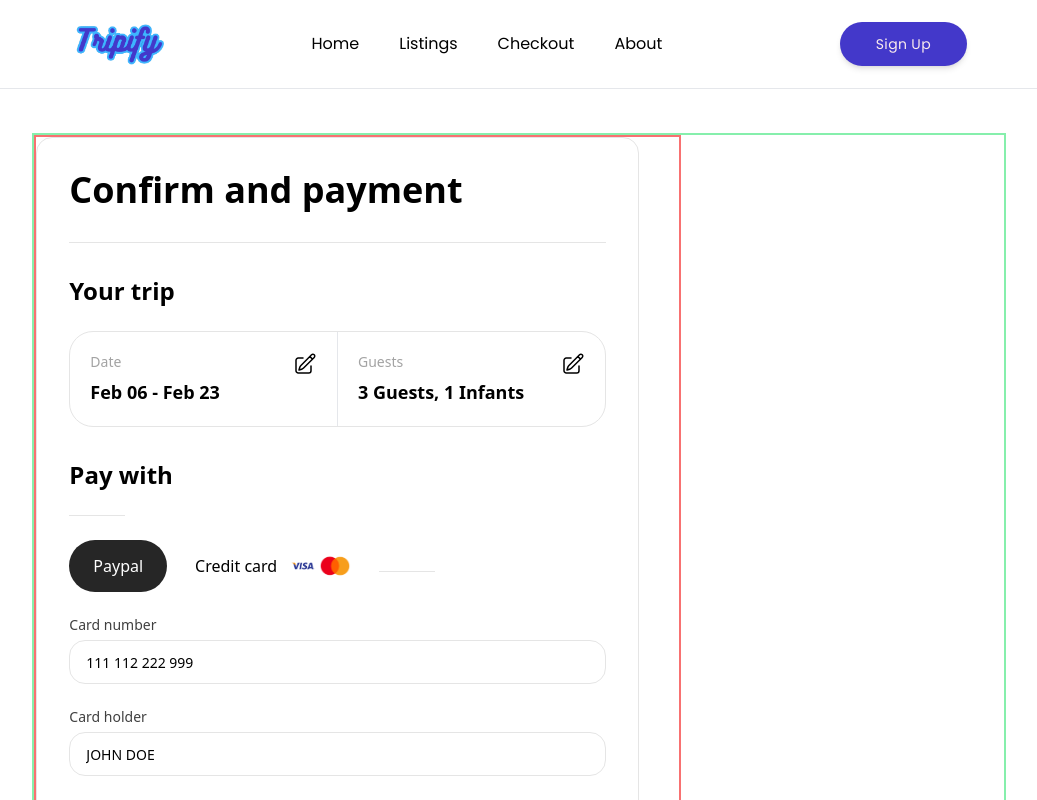
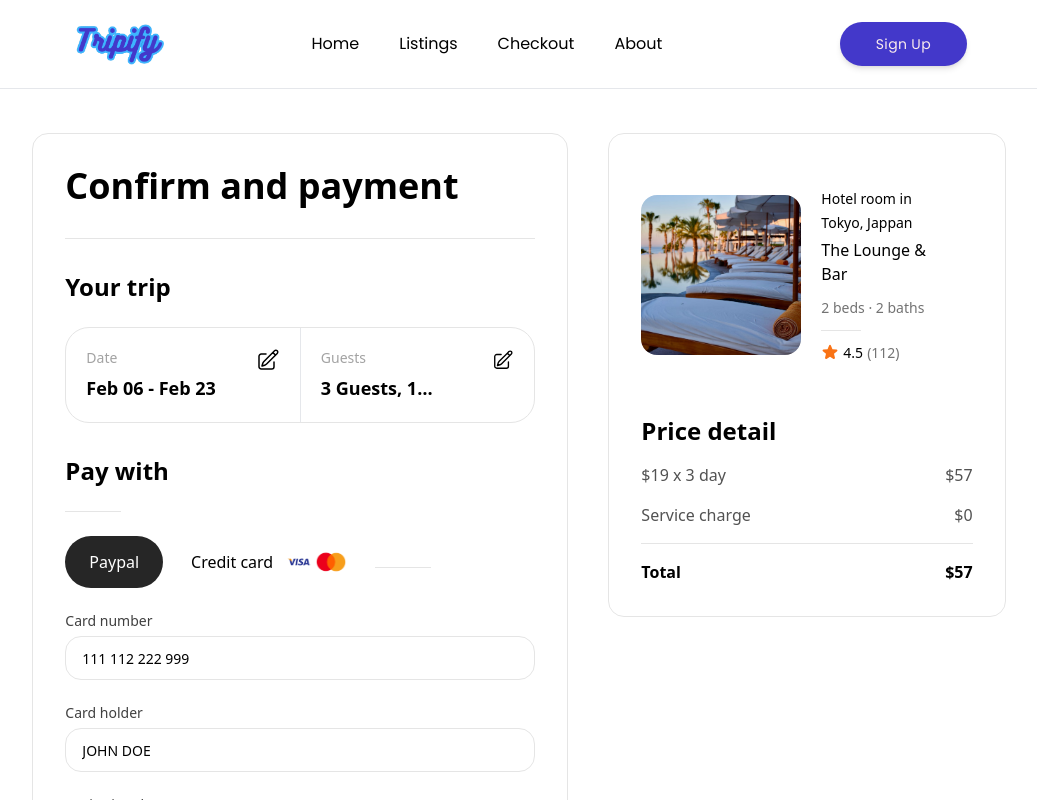
Before and after one commit to shabbirbd/Trip-finder, a React (Vite) app: page /checkout in a window 1280 px wide. Shown: the top 800 px of the page, without its empty margins (121-1158 px from the left). Built offline with nearby package versions, Linux system fonts and the light colour scheme; some icons are missing; the HTML template or start-up script is replaced by a standard one.

Commit message:
adding component

```diff
--- a/src/pages/Checkout.jsx
+++ b/src/pages/Checkout.jsx
@@ -1,12 +1,13 @@
 import React from 'react';
+import hotel1 from '../assets/hotel1.jpg';
 import mastercard from '../assets/mastercard.png';
 import visa from '../assets/visa.png';
 import PaymentInfo from '../components/PaymentInfo';
 
 const Checkout = () => {
     return (
-        <div className='border-2 border-green-300 container mt-11 mb-24 lg:mb-32 flex flex-col-reverse lg:flex-row'>
-            <div className='w-full lg:w-3/5 xl:w-2/3 lg:pr-10 border-2 border-red-400'>
+        <div className=' container mt-11 mb-24 lg:mb-32 flex flex-col-reverse lg:flex-row'>
+            <div className='w-full lg:w-3/5 xl:w-2/3 lg:pr-10'>
                 <div className='w-full flex flex-col sm:rounded-2xl sm:border sm:border-neutral-200 space-y-8 px-0 sm:p-6 xl:p-8'>
                     <h2 className="text-3xl lg:text-4xl font-semibold">Confirm and payment</h2>
 
@@ -65,8 +66,50 @@ const Checkout = () => {
 
 
 
-            <div className='hidden lg:block flex-grow'>
+            <div className='hidden lg:block flex-grow relative'>
+                <div className='w-full flex flex-col sm:rounded-2xl border border-neutral-200 space-y-6 sm:space-y-8 sm:p-6 xl:p-8 sticky top-28'>
+                    <div className='flex flex-col sm:flex-row sm:items-center'>
+                        <div className='flex-shrink-0 w-full sm:w-40 '>
+                            <div className=" aspect-w-4 aspect-h-3 sm:aspect-h-4 rounded-2xl overflow-hidden">
+                                <img alt="room" className="absolute inset-0 object-cover"  src={hotel1} />
+                            </div>
+                        </div>
 
+                        <div className="py-5 sm:px-5 space-y-3">
+                            <div>
+                                <span className="text-sm text-neutral-500line-clamp-1">Hotel room in Tokyo, Jappan</span>
+                                <span className="text-base font-medium mt-1 block">The Lounge & Bar</span>
+                            </div>
+                            <span className="block  text-sm text-neutral-500">2 beds · 2 baths</span>
+                            <div className="w-10 border-b border-neutral-200 "></div>
+                            <div className="nc-StartRating flex items-center space-x-1 text-sm  " >
+                                <div className="pb-[2px]">
+                                    <svg xmlns="http://www.w3.org/2000/svg" viewBox="0 0 24 24" fill="currentColor" aria-hidden="true" className="w-[18px] h-[18px] text-orange-500"><path fillRule="evenodd" d="M10.788 3.21c.448-1.077 1.976-1.077 2.424 0l2.082 5.007 5.404.433c1.164.093 1.636 1.545.749 2.305l-4.117 3.527 1.257 5.273c.271 1.136-.964 2.033-1.96 1.425L12 18.354 7.373 21.18c-.996.608-2.231-.29-1.96-1.425l1.257-5.273-4.117-3.527c-.887-.76-.415-2.212.749-2.305l5.404-.433 2.082-5.006z" clipRule="evenodd"></path></svg>
+                                </div>
+                                <span className="font-medium ">4.5</span>
+                                <span className="text-neutral-500 ">(112)</span>
+                            </div>
+                        </div>
+                    </div>
+
+
+                    <div className="flex flex-col space-y-4">
+                        <h3 className="text-2xl font-semibold">Price detail</h3>
+                        <div className="flex justify-between text-neutral-600 ">
+                            <span>$19 x 3 day</span>
+                            <span>$57</span>
+                        </div>
+                        <div className="flex justify-between text-neutral-600 ">
+                            <span>Service charge</span>
+                            <span>$0</span>
+                        </div>
+                        <div className="border-b border-neutral-200"></div>
+                        <div className="flex justify-between font-semibold">
+                            <span>Total</span>
+                            <span>$57</span>
+                        </div>
+                    </div>
+                </div>
             </div>
         </div>
     );
```
